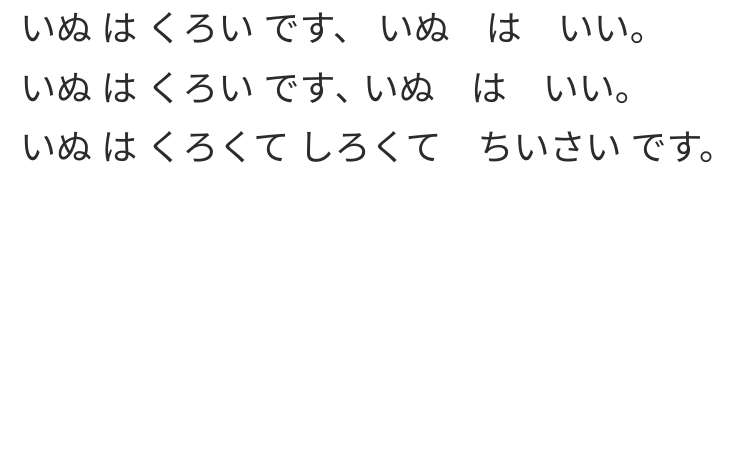
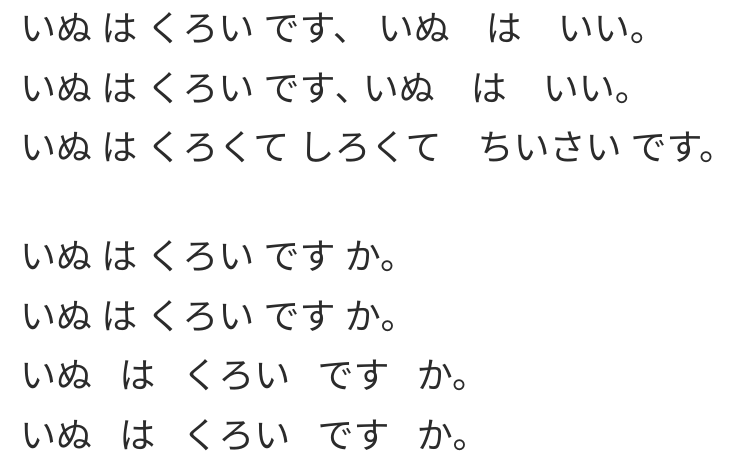
Before and after one commit to hologramber/Kairozu-Production, a Django app: a page that uses sandbox/templates/sandbox/appleview.html in a window 1280 px wide. Shown: the part 1618-2083 px from the top of the page, without its empty margins (0-751 px from the left). Before the commit the page ends 1781 px from the top, so only its background shows below. Run offline with Django 3.2, Linux system fonts and the light colour scheme; parts of the project's set-up code (start-up, migrations or seed data) failed here and were passed over; some libraries are stand-ins or nearby versions.

Commit message:
appleview test 4

```diff
--- a/sandbox/templates/sandbox/appleview.html
+++ b/sandbox/templates/sandbox/appleview.html
@@ -55,4 +55,9 @@ word-break: keep-all; }
     <h1>いぬ は くろい です、 いぬ　は　いい。</h1>
     <h1>いぬ は くろい です､ いぬ　は　いい。</h1>
     <h1>いぬ は くろくて しろくて　ちいさい です。</h1>
+    <br /><br />
+    <h1>いぬ は くろい です か。</h1>
+    <h1>いぬ は くろい です か｡</h1>
+    <h1 class="lessonhead wordsp0-5">いぬ は くろい です か。</h1>
+    <h1 class="lessonhead wordsp0-5">いぬ は くろい です か｡</h1>
 {% endblock %}
```
